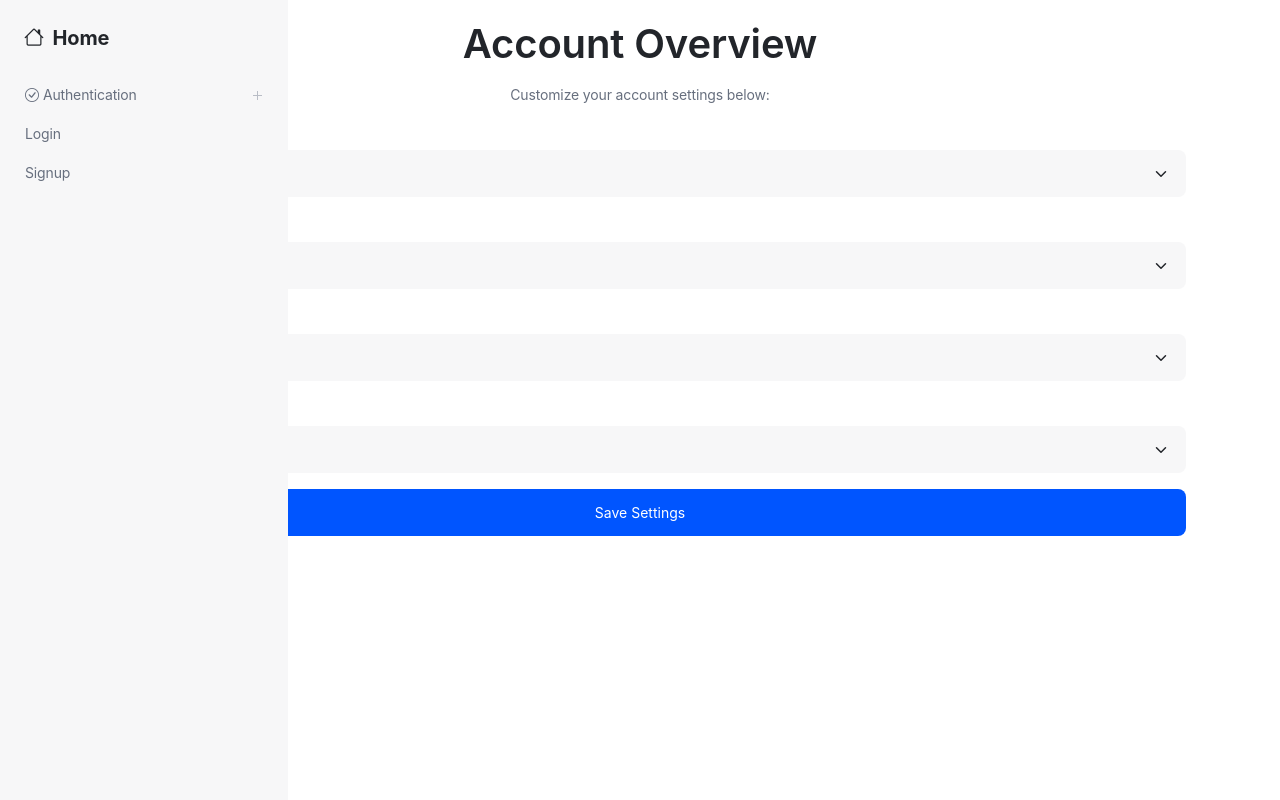
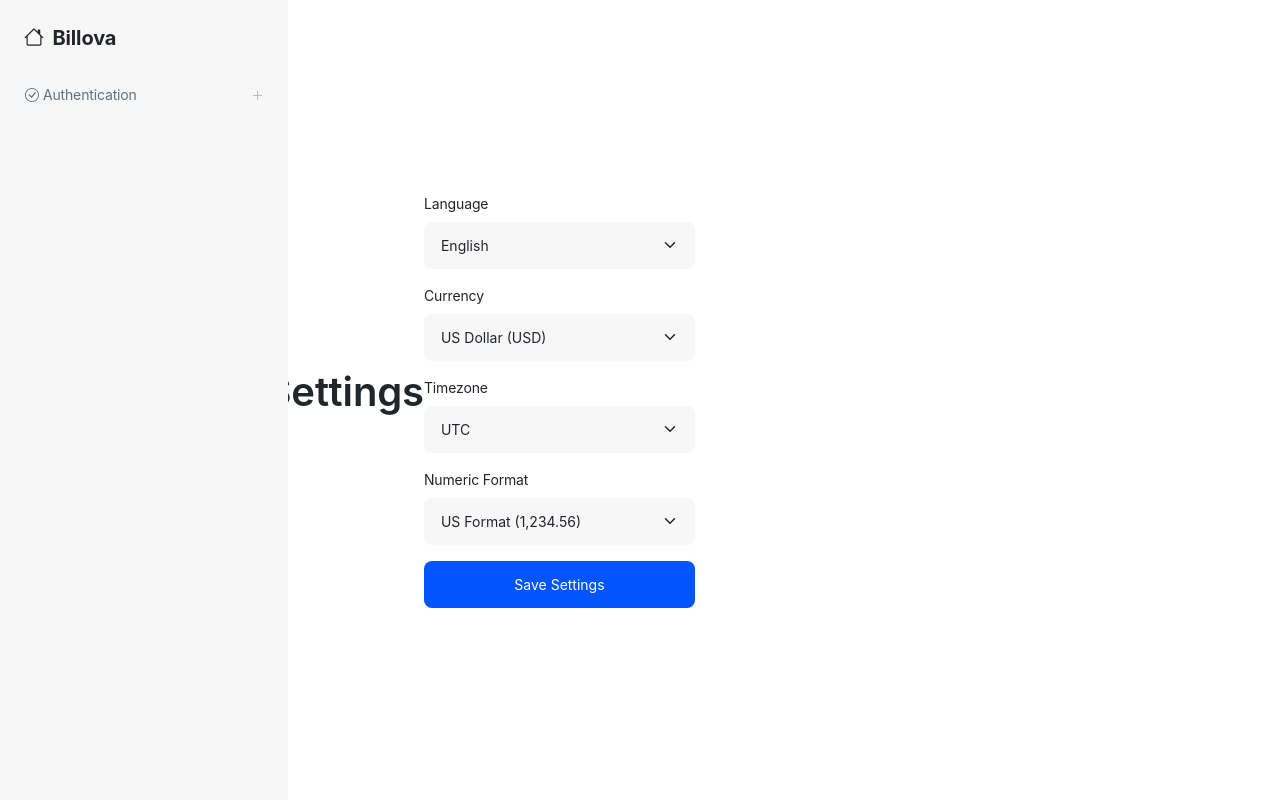
Before and after one commit to bennilic/Billova, a Django app: page /account/settings/ in a window 1280 px wide. Run offline with Django 4.2, Linux system fonts and the light colour scheme; some libraries are stand-ins or nearby versions.

Commit message:
work on login/signup issues

```diff
--- a/billova_app/templates/Billova/account_settings.html
+++ b/billova_app/templates/Billova/account_settings.html
@@ -1,11 +1,13 @@
 {% extends "Billova/layout.html" %}
 
-{% block title %}Account Overview{% endblock %}
+{% load static %}
+
+{% block title %}Account Settings{% endblock %}
 
 {% block content %}
-<div class="container py-5">
-    <h1 class="text-center mb-4">Account Overview</h1>
-    <p class="text-center text-muted mb-4">Customize your account settings below:</p>
+<div class="container d-flex align-items-center vh-100">
+
+    <h1 class="text-center mb-4">Account Settings </h1>
 
     <form method="post" class="settings-form">
         {% csrf_token %}
--- a/billova_app/templates/Billova/components/navbar.html
+++ b/billova_app/templates/Billova/components/navbar.html
@@ -3,7 +3,7 @@
         <div class="container-lg">
             <!-- Brand -->
             <a class="navbar-brand fs-5 fw-bold px-xl-3 mb-xl-4" href="{% url 'home' %}">
-                <i class="bi bi-house me-1"></i> Home
+                <i class="bi bi-house me-1"></i> Billova
             </a>
 
 
@@ -23,7 +23,8 @@
                         <div class="nav-item">
                             <a class="nav-link" href="#" data-bs-toggle="collapse" data-bs-target="#user" role="button"
                                aria-expanded="false" aria-controls="user">
-                                <i class="bi bi-person me-1"></i> User
+                                <i class="bi bi-person me-1"></i> User: Logged in as &nbsp;
+                                <strong>{{ user.username }}</strong>
                             </a>
                             <div class="collapse" id="user">
                                 <nav class="nav nav-pills">
@@ -55,6 +56,7 @@
                         </a>
                         <div class="collapse" id="authentication">
                             <nav class="nav nav-pills">
+
                                 {% if user.is_authenticated %}
                                 <!-- Show Logout -->
                                 <form method="post" action="{% url 'logout' %}">
@@ -63,6 +65,7 @@
                                         <i class="bi bi-box-arrow-left me-1"></i> Logout
                                     </button>
                                 </form>
+
                                 {% else %}
                                     <!-- Show Login, Signup, and Password Reset -->
                                     <a class="btn btn-outline-primary w-100 mb-2" href="{% url 'login' %}">
@@ -80,38 +83,7 @@
                             </nav>
                         </div>
                     </div>
-                    <div>
-                        <!-- User Information -->
-                        <ul class="navbar-nav ms-auto">
-                            {% if user.is_authenticated %}
-                                <li class="nav-item dropdown">
-                                    <a class="nav-link dropdown-toggle" href="#" id="userDropdown" role="button"
-                                       data-bs-toggle="dropdown" aria-expanded="false">
-                                        Logged in as <strong>{{ user.username }}</strong>
-                                    </a>
-                                    <ul class="dropdown-menu dropdown-menu-end" aria-labelledby="userDropdown">
-                                        <li><a class="dropdown-item" href="{% url 'account_overview' %}">Account
-                                            Overview</a></li>
-                                        <li><a class="dropdown-item" href="{% url 'account_settings' %}">Account
-                                            Settings</a></li>
-                                        <li>
-                                            <form method="post" action="{% url 'logout' %}">
-                                                {% csrf_token %}
-                                                <button type="submit" class="dropdown-item">Logout</button>
-                                            </form>
-                                        </li>
-                                    </ul>
-                                </li>
-                            {% else %}
-                                <li class="nav-item">
-                                    <a class="nav-link" href="{% url 'login' %}">Login</a>
-                                </li>
-                                <li class="nav-item">
-                                    <a class="nav-link" href="{% url 'signup' %}">Signup</a>
-                                </li>
-                            {% endif %}
-                        </ul>
-                    </div>
+
                 </nav>
             </div>
         </div>
--- a/billova_app/templates/Billova/login.html
+++ b/billova_app/templates/Billova/login.html
@@ -24,9 +24,11 @@
             <p class="text-center mt-3">
                 Don’t have an account? <a href="{% url 'signup' %}" class="text-primary">Sign up</a>
             </p>
+            <!-- Password Reset functionality is not implemented yet
             <p class="text-center mt-1">
                 <a href="{% url 'password_reset' %}" class="text-muted">Forgot your password?</a>
             </p>
+            -->
         </div>
     </div>
 </div>
--- a/billova_app/views/signup.py
+++ b/billova_app/views/signup.py
@@ -2,6 +2,7 @@
 from django.contrib.auth.forms import UserCreationForm
 from django.contrib.auth import login
 from django.views import View
+from django import forms
 
 class SignupView(View):
     def get(self, request):
@@ -12,6 +13,7 @@
         form = UserCreationForm(request.POST)
         if form.is_valid():
             user = form.save()  # Save the new user
+            email = form.cleaned_data.get('email')
             login(request, user)  # Log the user in after signup
             return redirect('home')  # Redirect to a page (e.g., home)
         return render(request, 'signup.html', {'form': form})
```
Also changed, not shown: billova_app/templates/Billova/account_overview.html (+31 -21 lines), billova_app/templates/Billova/signup.html (+5 -5 lines), billova_app/static/js/base.js (line endings or trailing spaces), db.sqlite3. Lines whose indentation alone changed are shown as unchanged.
